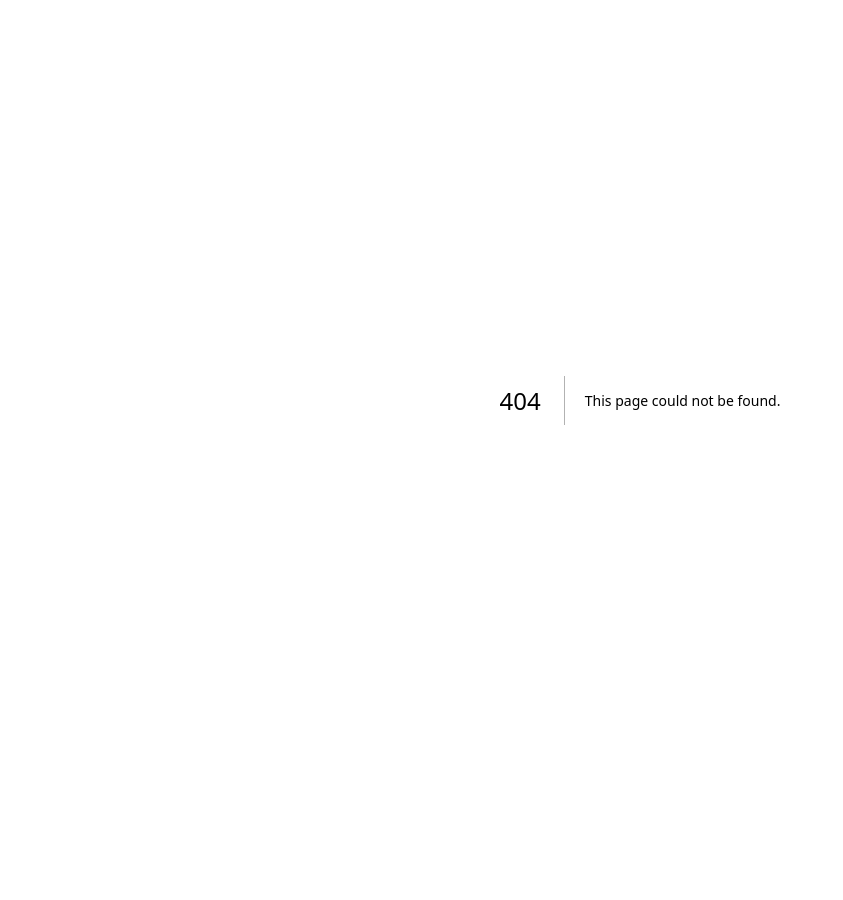
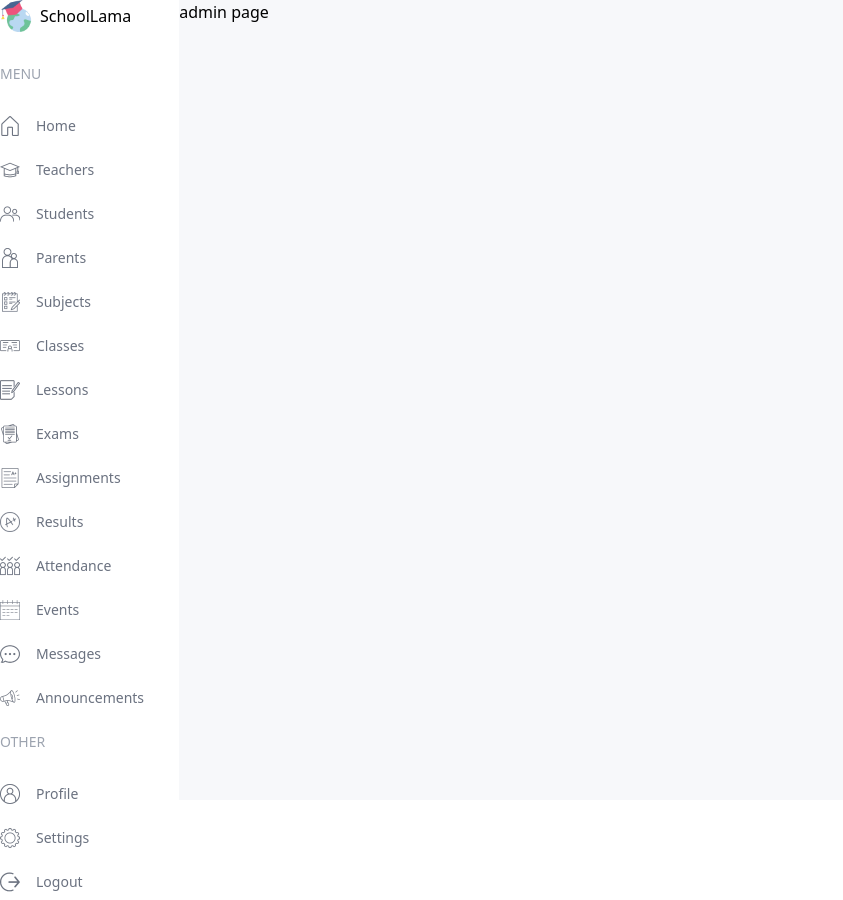
Before and after one commit to muhammadulum/next_schoolmanagement, a Next.js app: page /admin in a window 1280 px wide. Before the commit this address had no page. Shown: the whole page, without its empty margins (0-843 px from the left). Before the commit the page ends 800 px from the top, so only its background shows below. Built offline with nearby package versions, Linux system fonts and the light colour scheme.

Commit message:
create sdiebar

```diff
--- /dev/null
+++ b/src/app/(dashboard)/admin/page.tsx
@@ -0,0 +1,9 @@
+const Adminpage = () => {
+    return (
+        <div className=''>
+            admin page
+        </div>
+    )
+}
+
+export default Adminpage
--- /dev/null
+++ b/src/app/(dashboard)/layout.tsx
@@ -0,0 +1,29 @@
+import Link from "next/link";
+import Image from "next/image";
+import Menu from "@/components/Menu";
+import "@/app/globals.css"
+export default function DashboardLayout({
+    children,
+}: Readonly<{
+    children: React.ReactNode;
+}>) {
+    return (
+        <div className="h-screen flex">
+            {/* left */}
+            <div className="w-[14%] md:w-[8%] lg:w-[16%] xl:w-[14%]">
+
+                <Link href="/"
+                    className="flex items-center justify-center lg:justify-start gap-2"
+                >
+                    <Image src="/logo.png" alt="logo" width={32} height={32} />
+                    <span className="hidden lg:block">SchoolLama</span>
+                </Link>
+                <Menu />
+            </div>
+
+            <div className="w-[86%] md:w-[92%] lg:w-[84%] xl:w-[86%] bg-[#F7F8FA] overflow-scroll">{children}</div>
+        </div>
+
+
+    );
+}
--- /dev/null
+++ b/src/app/(dashboard)/parent/page.tsx
@@ -0,0 +1,11 @@
+import React from 'react'
+
+const Parentpage = () => {
+    return (
+        <div>
+
+        </div>
+    )
+}
+
+export default Parentpage
--- /dev/null
+++ b/src/app/(dashboard)/student/page.tsx
@@ -0,0 +1,9 @@
+const Studentpage = () => {
+    return (
+        <div>
+
+        </div>
+    )
+}
+
+export default Studentpage
--- /dev/null
+++ b/src/app/(dashboard)/teacher/page.tsx
@@ -0,0 +1,9 @@
+const Teacherpage = () => {
+    return (
+        <div>
+
+        </div>
+    )
+}
+
+export default Teacherpage
--- a/src/app/layout.tsx
+++ b/src/app/layout.tsx
@@ -1,22 +1,14 @@
-import type { Metadata } from "next";
-import { Inter } from "next/font/google";
-import "./globals.css";
-
-const inter = Inter({ subsets: ["latin"] });
-
-export const metadata: Metadata = {
-  title: "Lama Dev School Management Dashboard",
-  description: "Next.js School Management System",
-};
-
 export default function RootLayout({
   children,
 }: Readonly<{
   children: React.ReactNode;
 }>) {
   return (
-    <html lang="en">
-      <body className={inter.className}>{children}</body>
+    <html>
+      <body>
+        {children}
+      </body>
     </html>
+
   );
 }
--- /dev/null
+++ b/src/app/sign-in/page.tsx
@@ -0,0 +1,11 @@
+import React from 'react'
+
+const Signinpage = () => {
+    return (
+        <div>
+            sign in
+        </div>
+    )
+}
+
+export default Signinpage
--- a/src/components/Menu.tsx
+++ b/src/components/Menu.tsx
@@ -1,3 +1,8 @@
+import Link from "next/link";
+import Image from "next/image";
+import { title } from "process";
+
+
 const menuItems = [
   {
     title: "MENU",
@@ -112,3 +117,31 @@
     ],
   },
 ];
+
+
+
+const Menu = () => {
+  return (
+    <div className="mt-4 text-sm bg">
+      {
+        menuItems.map((i) => (
+          <div className="flex flex-col gap-2" key={i.title}>
+            <span className="hidden lg:block text-gray-400 font-light my-4">{i.title}</span>
+            {i.items.map((item) => (
+              <Link href={item.href} key={item.label}
+                className="flex items-center justify-center lg:justify-start gap-4 text-gray-500 py-2"
+              >
+                <Image src={item.icon} alt="" width={20} height={20} />
+                <span className="hidden lg:block">{item.label}</span>
+              </Link>
+            ))}
+          </div>
+        ))
+      }
+
+
+    </div>
+  )
+}
+
+export default Menu
--- /dev/null
+++ b/src/components/Navbar.tsx
@@ -0,0 +1,11 @@
+import React from 'react'
+
+const Navbar = () => {
+    return (
+        <div>
+
+        </div>
+    )
+}
+
+export default Navbar
```
